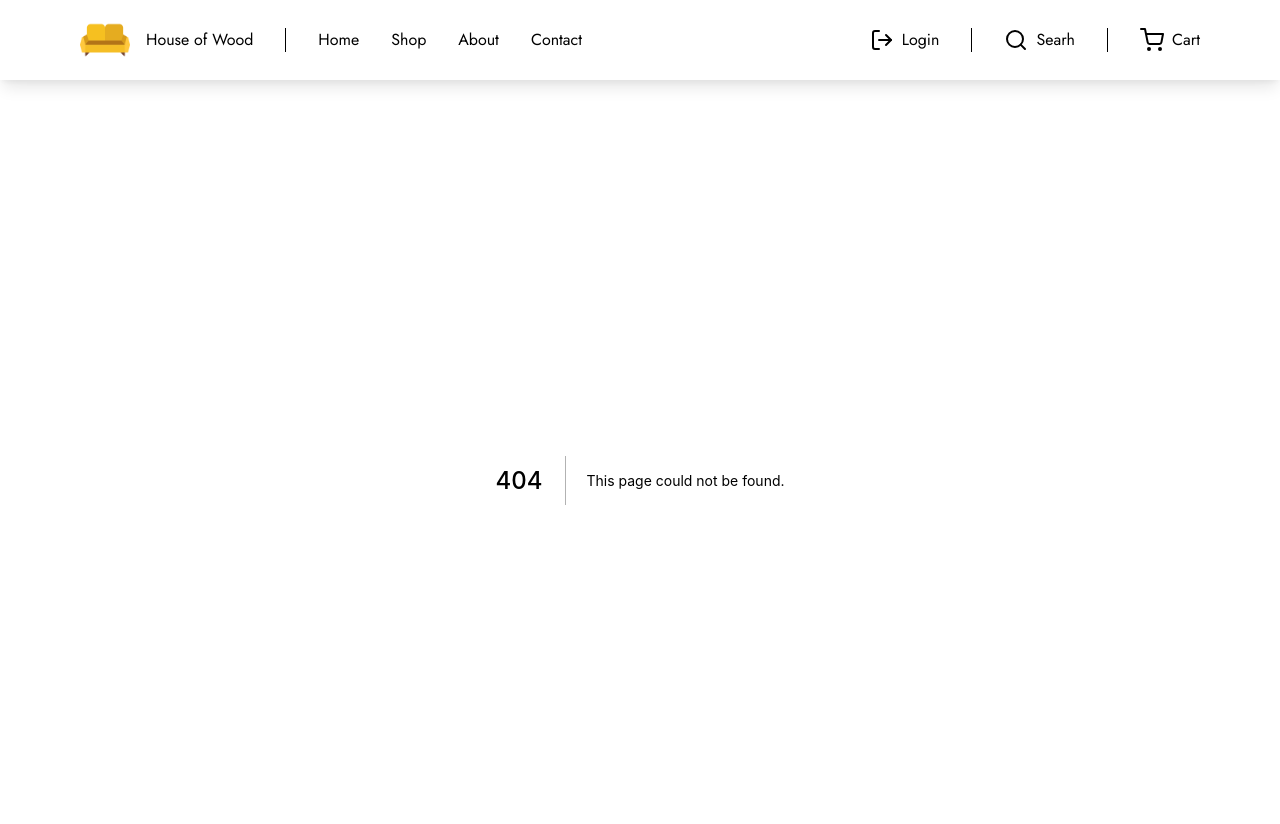
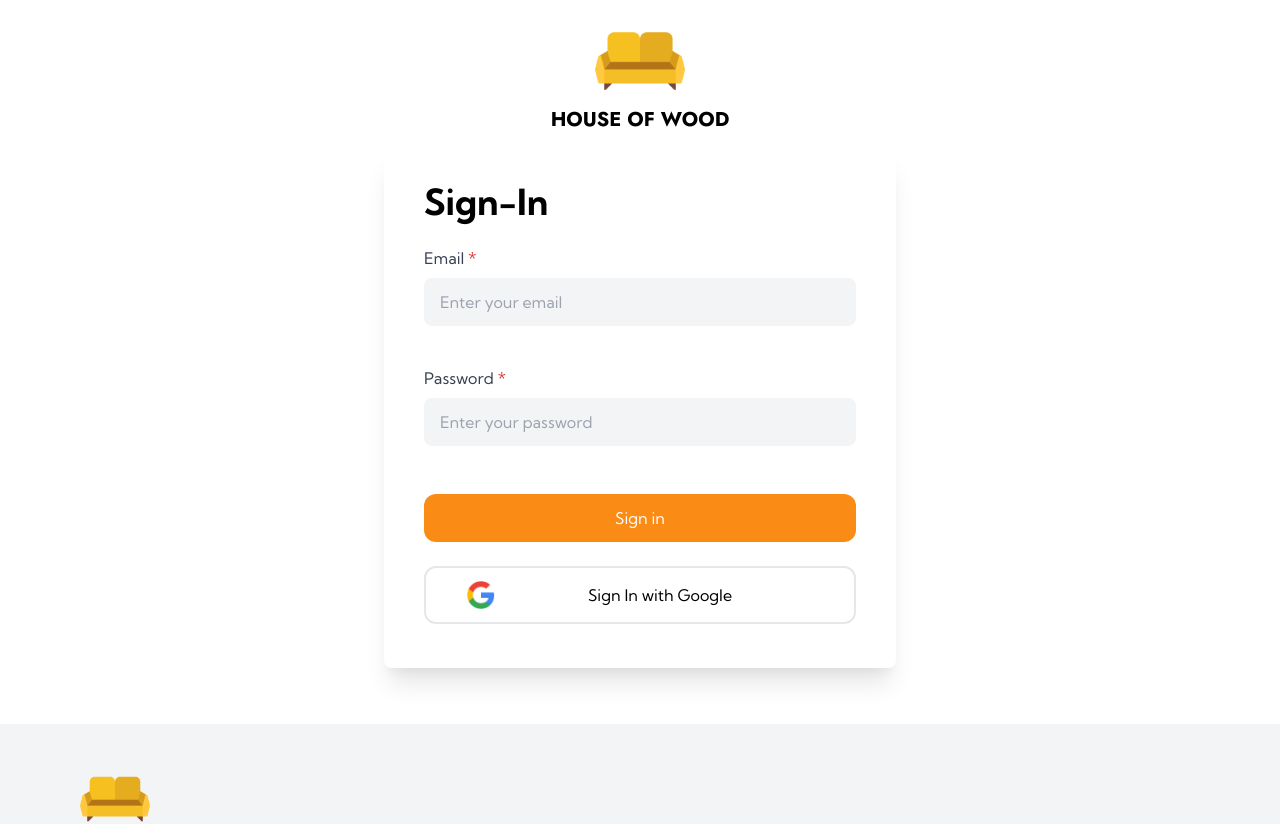
Before and after one commit to nikets40/house-of-wood, a Next.js app: page /login in a window 1280 px wide. Before the commit this address had no page. Shown: the top 824 px of the page. Built offline with nearby package versions, Linux system fonts and the light colour scheme.

Commit message:
ADD: login page

```diff
--- /dev/null
+++ b/components/GoogleSignInButton.tsx
@@ -0,0 +1,23 @@
+import Image from "next/dist/client/image";
+
+const GoogleSignInButton: React.FC<{ className?: string }> = ({
+  className = "",
+}) => {
+  return (
+    <button
+      className={`relative rounded-xl py-3 flex px-10 items-center active:scale-90 transform transition-all borderShadow hover:shadow-lg ${className}`}
+    >
+      <Image
+        src="/static/images/google.png"
+        width={30}
+        height={30}
+        className=""
+      />
+      <p className=" absolute left-0 right-0 ml-10 text-center">
+        Sign In with Google
+      </p>
+    </button>
+  );
+};
+
+export default GoogleSignInButton;
--- a/components/Header.tsx
+++ b/components/Header.tsx
@@ -1,6 +1,5 @@
 import Image from "next/image";
 import Link from "next/link";
-import React, { ReactElement } from "react";
 import { LogOut, Search, ShoppingCart, Menu } from "react-feather";
 
 const Header: React.FC = () => {
@@ -16,7 +15,7 @@ const Header: React.FC = () => {
 
       {/* Right Side of Navbar */}
       <div className="flex items-center">
-        <IconLink icon={<LogOut className="w-6 h-6" />} link="/" text="Login" />
+        <IconLink icon={<LogOut className="w-6 h-6" />} link="/login" text="Login" />
         <Divider />
         <IconLink icon={<Search className="w-6 h-6" />} link="/" text="Searh" />
         <Divider />
--- a/pages/_app.tsx
+++ b/pages/_app.tsx
@@ -6,18 +6,22 @@ import "../styles/index.css";
 import Header from "../components/Header";
 import Footer from "../components/Footer";
 import MailinglistBanner from "../components/MailinglistBanner";
+import { useRouter } from "next/router";
 
 function MyApp({ Component, pageProps }: AppProps) {
+  const router = useRouter();
+  const path = router.pathname;
+  console.log(path);
   return (
     <div>
       <Head>
         <link rel="shortcut icon" href="/favicon.png" />
         <title>House of Wood</title>
       </Head>
-      <Header />
+      {path != "/login" && <Header />}
       <div className="m-auto px-10 lg:px-20">
         <Component {...pageProps} />
-        <MailinglistBanner />
+        {path != "/login" && <MailinglistBanner />}
       </div>
 
       <Footer />
--- /dev/null
+++ b/pages/login.tsx
@@ -0,0 +1,64 @@
+import Image from "next/image";
+import Link from "next/dist/client/link";
+import GoogleSignInButton from "../components/GoogleSignInButton";
+import { useState } from "react";
+
+const Login = () => {
+  const signInWithEmail = () => {};
+  const [email, setEmail] = useState("");
+  const [password, setPassword] = useState("");
+  return (
+    <div className="mt-4">
+      <Link href="/" passHref>
+        <a>
+          <div className="flex flex-col items-center">
+            <Image src="/favicon.png" width={90} height={90} className="" />
+            <h4 className="text-xl font-bold uppercase">House of Wood</h4>
+          </div>
+        </a>
+      </Link>
+
+      <div className="kumb-sans-font mt-4">
+        <form
+          onSubmit={(e) => {
+            e.preventDefault();
+          }}
+          className="flex flex-col"
+        >
+          <p className="text-4xl font-bold">Sign-In</p>
+          <label className="mt-6">
+            Email <span className="text-red-600">*</span>{" "}
+            <input
+              type="email"
+              value={email}
+              onChange={(e) => {
+                setEmail(e.target.value);
+              }}
+              placeholder="Enter your email"
+            />
+          </label>
+          <label className="mt-4">
+            Password <span className="text-red-600">*</span>{" "}
+            <input
+              value={password}
+              onChange={(e) => {
+                setPassword(e.target.value);
+              }}
+              type="password"
+              placeholder="Enter your password"
+            />
+          </label>
+          <button
+            className="primary-btn text-white mt-6"
+            onClick={signInWithEmail}
+          >
+            Sign in
+          </button>
+
+          <GoogleSignInButton className="mt-6 mb-3" />
+        </form>
+      </div>
+    </div>
+  );
+};
+export default Login;
--- a/styles/index.css
+++ b/styles/index.css
@@ -12,7 +12,7 @@
   }
 
   .primary-btn {
-    @apply bg-[#fa8c16] hover:bg-black transform duration-300 ease-in-out px-10 py-3 rounded-xl hover:text-white;
+    @apply bg-[#fa8c16] hover:bg-black transform duration-300 ease-in-out px-10 py-3 rounded-xl hover:text-white active:scale-90 transition-all;
   }
   .primary-btn-dark {
     @apply bg-black hover:bg-white transform duration-300 ease-in-out px-10 py-3 rounded-xl text-white hover:text-black;
@@ -28,12 +28,34 @@
   .footer p {
     @apply text-base cursor-pointer;
   }
+
+
+  form {
+    @apply m-auto px-10 py-8 rounded-lg flex flex-col max-w-md md:max-w-lg shadow-xl;
+  }
+  form label {
+    @apply mb-6 text-gray-700;
+  }
+
+  form label input,
+  form label textarea {
+    @apply block w-full outline-none bg-gray-100 px-4 py-3 rounded-lg mt-2;
+  }
+
+  form label select {
+    @apply bg-gray-100 px-4 py-3 rounded-lg mt-2;
+  }
+
+  .borderShadow {
+    @apply border-2 border-gray-200 rounded-lg;
+  }
 }
 
 body {
   font-family: "Jost", sans-serif;
 }
 
+
 .kumb-sans-font {
   font-family: "Kumbh Sans", sans-serif;
 }
```
Also changed, not shown: public/static/images/google.png (added).
